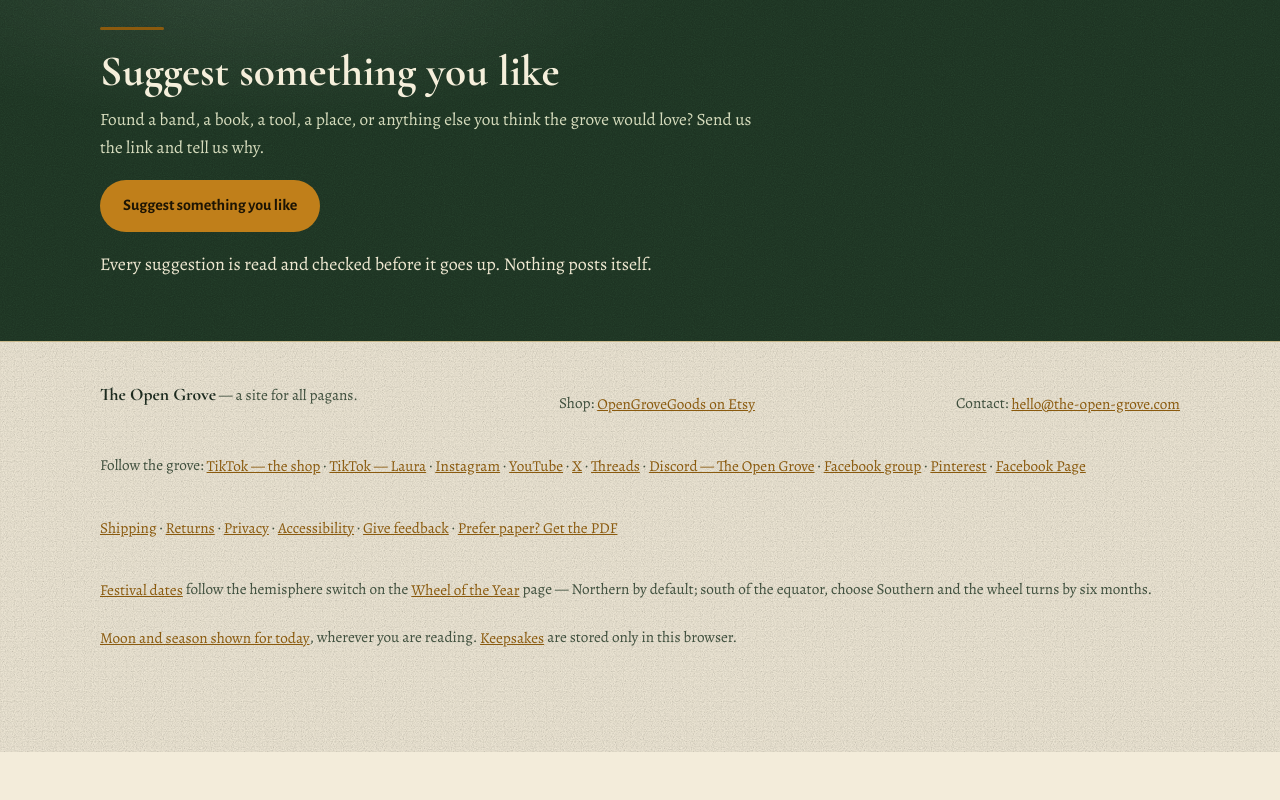
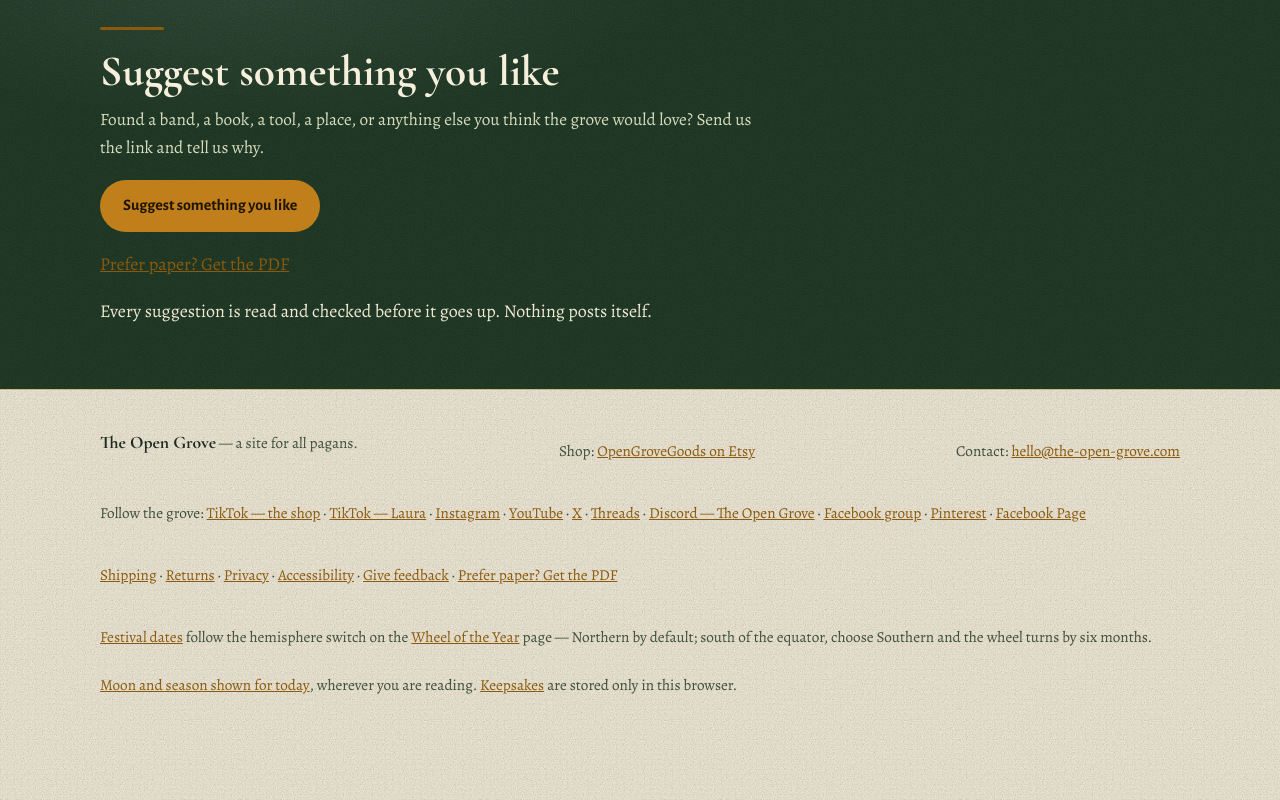
Before and after one commit to gkeefers-netizen/the-open-grove, a plain HTML site: page things-we-like.html in a window 1280 px wide. Shown: the part 1014-1814 px from the top of the page. Before the commit the page ends 1766 px from the top, so only its background shows below. Drawn offline with nearby package versions, Linux system fonts and the light colour scheme.

Commit message:
Link printable PDF twin of the Things We Like suggestion form

```diff
--- a/things-we-like.html
+++ b/things-we-like.html
@@ -461,6 +461,7 @@ footer a{min-height:48px;display:inline-flex;align-items:center}
       <p>Found a band, a book, a tool, a place, or anything else you think the grove would love? Send us the link and tell us why.</p>
     </div>
     <p><a class="btn btn-gold" href="https://docs.google.com/forms/d/e/1FAIpQLSfLdQarN5dtaOBEMqZviGn8AcJ5-IDu4Hb2h1b1_y_ObN9Q4A/viewform" target="_blank" rel="noopener">Suggest something you like</a></p>
+    <p style="margin-top:12px"><a href="suggest-things-form.pdf">Prefer paper? Get the PDF</a></p>
     <p style="margin-top:16px">Every suggestion is read and checked before it goes up. Nothing posts itself.</p>
   </div>
 </section>
```
